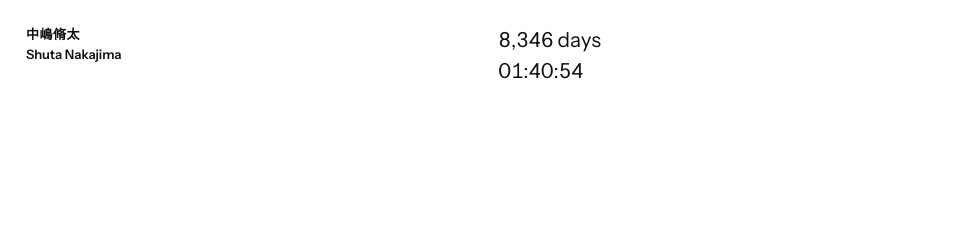
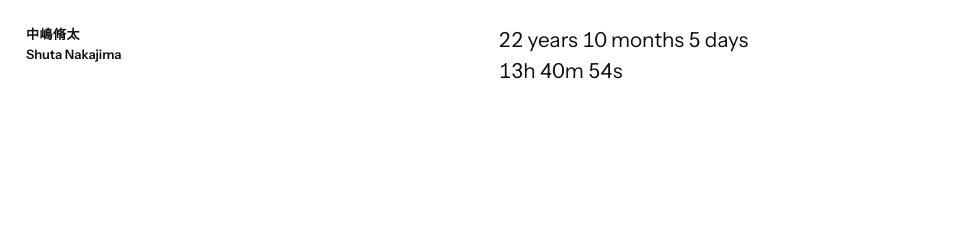
Before and after one commit to bokusigaboxing/bokusigaboxing.github.io, a plain HTML site: page biography.html in a window 1280 px wide. Shown: the top 238 px of the page, 0-967 px from the left. Drawn offline with Linux system fonts and the light colour scheme.

Commit message:
右上の時計：生まれてから何年何か月何日・何時間何分何秒（生まれは 23時6分）
Co-Authored-By: Claude Opus 5.5 <noreply@anthropic.com>
Claude-Session: https://claude.ai/code/session_01Lz5adEXjZRUSjYRr65zPpw

```diff
--- a/biography.html
+++ b/biography.html
@@ -91,7 +91,7 @@ dd small{display:block;font-size:12px;color:var(--soft)}
 <div class="page">
   <header class="bar">
     <div class="who"><a href="index.html"><span class="jp">中嶋脩太</span><br><b>Shuta Nakajima</b></a></div>
-    <div class="clock"><span id="date">8346 days</span><br><span id="time">00:00:00</span></div>
+    <div class="clock"><span id="date">22 years 10 months 6 days</span><br><span id="time">00h 00m 00s</span></div>
     <nav aria-label="入口">
       <ul>
         <li><a href="biography.html" aria-current="page"><span class="rain" aria-hidden="true" style="height:70px"><svg viewBox="0 0 26 70" preserveAspectRatio="xMidYMax slice"><g><line x1="5" y1="0" x2="5" y2="43.4"/><path d="M2 37.4L5 43.4L8 37.4"/></g><g><line x1="13" y1="0" x2="13" y2="64.4"/><path d="M10 58.4L13 64.4L16 58.4"/></g><g><line x1="21" y1="0" x2="21" y2="51.8"/><path d="M18 45.8L21 51.8L24 45.8"/></g></svg></span><span class="en">Biography</span><span class="jp">経歴</span></a></li>
@@ -162,12 +162,19 @@ dd small{display:block;font-size:12px;color:var(--soft)}
 (function(){
   var D = ['Sunday','Monday','Tuesday','Wednesday','Thursday','Friday','Saturday'], M = ['Jan','Feb','Mar','Apr','May','Jun','Jul','Aug','Sep','Oct','Nov','Dec'];
   var p2 = function(n){ return (n < 10 ? '0' : '') + n; };
-  var BORN = Date.UTC(2004, 0, 16, 2, 6);   /* 生まれた時刻：2004年1月16日 11時6分（日本時間）。本人の指定（2026-11-22） */
+  var BORN = [2004, 1, 16, 23, 6];   /* 生まれた時刻：2004年1月16日 23時6分（日本時間）。本人の指定（2026-11-22） */
+  /* 生まれてから何年何か月何日何時間何分何秒か（日本時間の暦で数え、足りない桁は上から借りる） */
+  function lived(n){
+    var j = new Date(n.getTime() + 9 * 36e5), c = [j.getUTCFullYear(), j.getUTCMonth() + 1, j.getUTCDate(), j.getUTCHours(), j.getUTCMinutes(), j.getUTCSeconds()], b = BORN.concat([0]), d = c.map(function (v, i) { return v - b[i]; });
+    if (d[5] < 0) { d[5] += 60; d[4]--; } if (d[4] < 0) { d[4] += 60; d[3]--; } if (d[3] < 0) { d[3] += 24; d[2]--; }
+    if (d[2] < 0) { d[2] += new Date(Date.UTC(c[0], c[1] - 1, 0)).getUTCDate(); d[1]--; } if (d[1] < 0) { d[1] += 12; d[0]--; }
+    return d;
+  }
   function tick(){ var n = new Date();
-    /* 日付の代わりに、生まれてから何日目か。下の段は、その日の中の時間（生まれた時刻から数えた時・分・秒） */
-    var life = n.getTime() - BORN, days = Math.floor(life / 864e5), rest = Math.floor((life - days * 864e5) / 1000);
-    document.getElementById('date').textContent = days.toLocaleString('en-US') + ' days';
-    document.getElementById('time').textContent = p2(Math.floor(rest / 3600)) + ':' + p2(Math.floor(rest / 60) % 60) + ':' + p2(rest % 60); }
+    /* 日付の代わりに、生まれてから何年何か月何日。下の段は何時間何分何秒（本人の指定、2026-11-22） */
+    var L = lived(n);
+    document.getElementById('date').textContent = L[0] + '\u00a0years ' + L[1] + '\u00a0months ' + L[2] + '\u00a0days';   /* 数と単位は離さない（狭い画面で折れるのは単位の間だけ） */
+    document.getElementById('time').textContent = p2(L[3]) + 'h ' + p2(L[4]) + 'm ' + p2(L[5]) + 's'; }
   tick(); setInterval(tick, 1000);
 })();
 </script>
```
Also changed, not shown: index.html (+13 -6 lines), works.html (+13 -6 lines).
